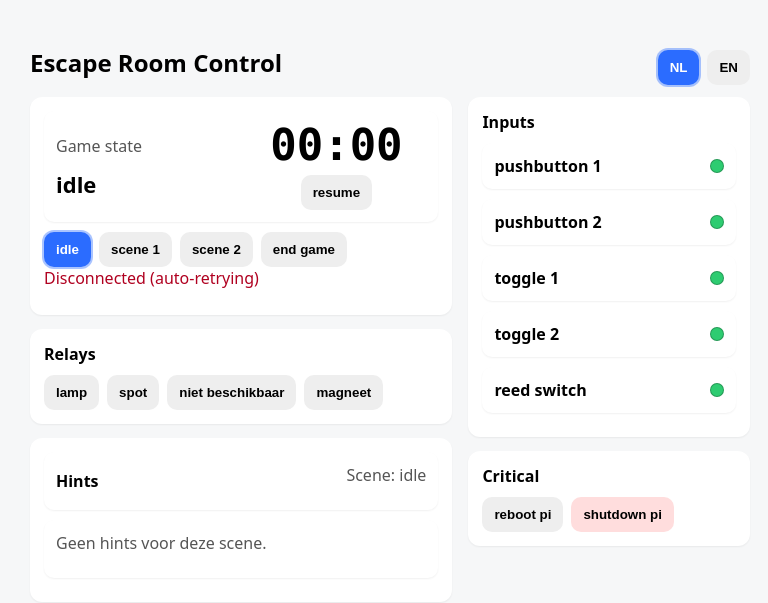
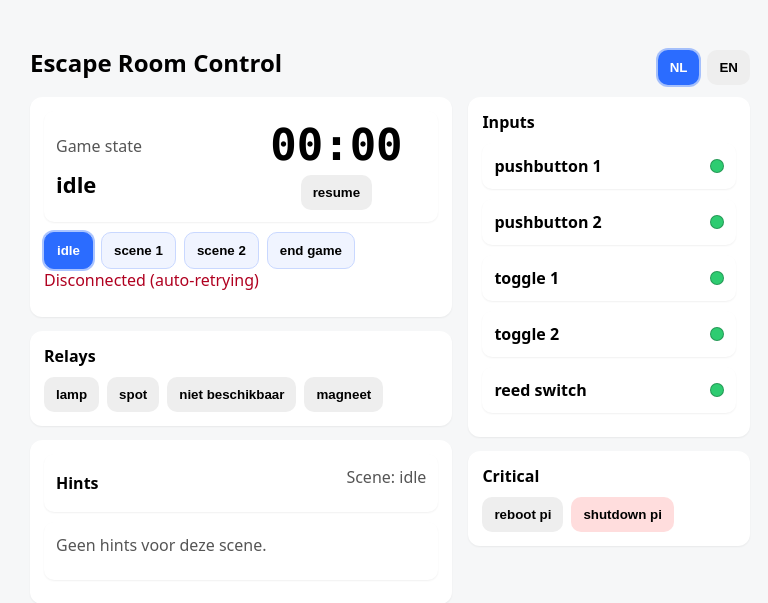
Before and after one commit to jtuinman/escape-room-control, a Flask app: page / in a window 1280 px wide. Shown: the top 603 px of the page, without its empty margins (250-1018 px from the left). Run offline with Flask 3, Linux system fonts and the light colour scheme; data that the repository does not hold is empty.

Commit message:
state buttons styling

```diff
--- a/static/style.css
+++ b/static/style.css
@@ -83,3 +83,19 @@ h2 { margin: 0 0 10px; font-size: 16px; }
 .hintItem:hover {
   background: rgba(0,0,0,0.04);
 }
+/* scene controls duidelijker als primaire actie */
+button[data-state] {
+  background: #f0f4ff;
+  border: 1px solid #c9d8ff;
+}
+
+button[data-state]:hover {
+  background: #e4edff;
+}
+
+button[data-state].active-state {
+  background: #2b6cff;
+  color: white;
+  border-color: #2b6cff;
+  box-shadow: 0 0 0 2px rgba(43,108,255,0.4);
+}
```
